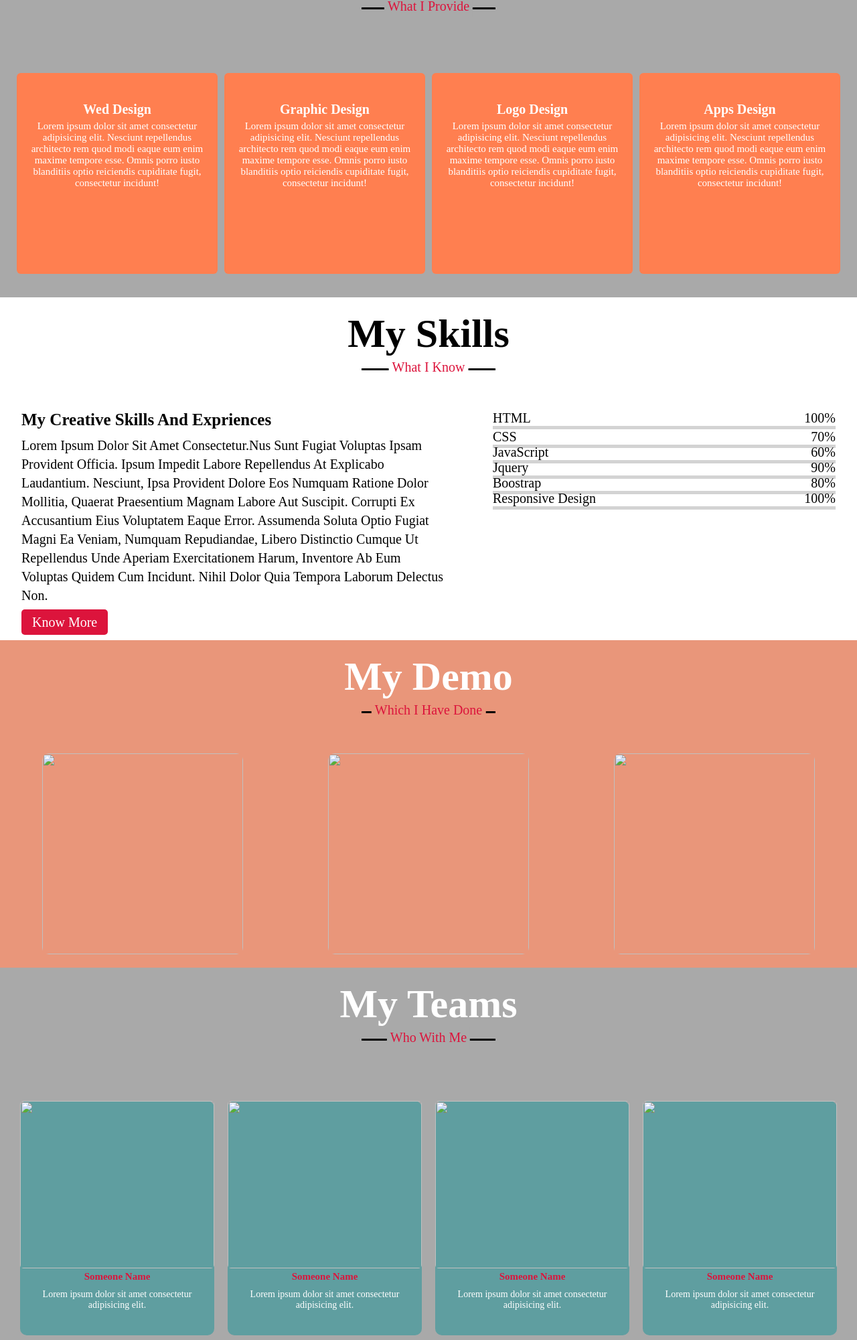
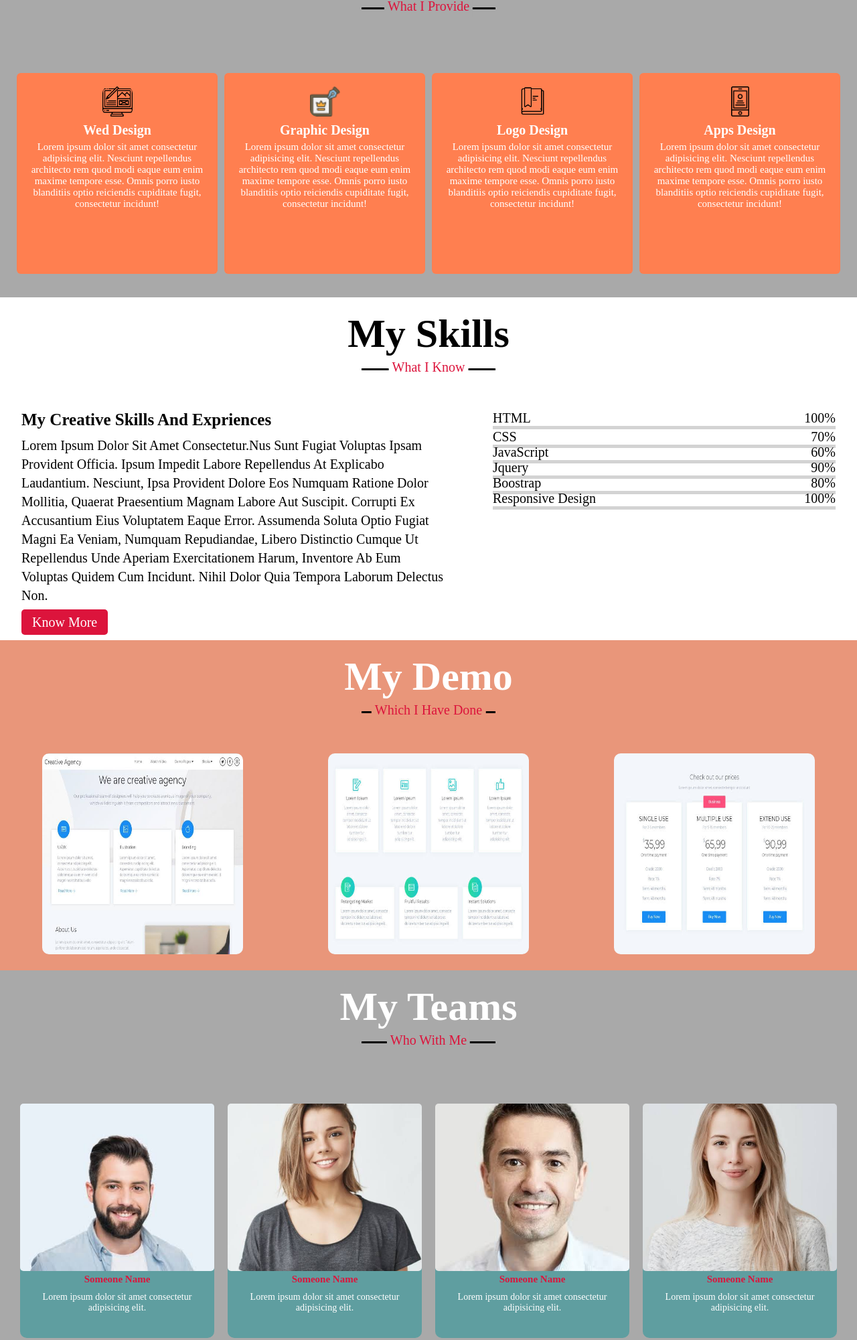
Before and after one commit to FreelancerHabib22/Freelancerhabib, a plain HTML site: page index.html in a window 1280 px wide. Shown: the part 1434-3435 px from the top of the page at 67% size. Drawn offline with nearby package versions, Linux system fonts and the light colour scheme.

Commit message:
Update index.html

```diff
--- a/index.html
+++ b/index.html
@@ -26,7 +26,7 @@
         <li><a href="#Contact">contact</a></li>
     </ul>
     <label id="icon">
-        <img style="width: 45px;height: auto;" src="image/icons8-menu-48.png" alt="">
+        <img style="width: 45px;height: auto;" src="icons8-menu-48.png" alt="">
     </label>
 </nav>
 
@@ -60,7 +60,7 @@
     <div class="container_content">
 
         <div class="about_left">
-            <img src="image/1622089004214_plus.jpg" alt="">
+            <img src="1622089004214_plus.jpg" alt="">
          </div>
 
          <div class="about_right">
@@ -87,24 +87,24 @@
     <div class="service_container">
 
         <div class="card">
-            <img style="width: 45px;height: auto;" src="image/icons8-web-design-64.png" alt="">
+            <img style="width: 45px;height: auto;" src="icons8-web-design-64.png" alt="">
             <h3>wed design</h3>
             <p>Lorem ipsum dolor sit amet consectetur adipisicing elit. Nesciunt repellendus architecto rem quod modi eaque eum enim maxime tempore esse. Omnis porro iusto blanditiis optio reiciendis cupiditate fugit, consectetur incidunt!</p>
         </div>
 
         <div class="card">
-            <img style="width: 45px;height: auto;" src="image/icons8-logo-design-32.png" alt="">
+            <img style="width: 45px;height: auto;" src="icons8-logo-design-32.png" alt="">
             <h3>graphic design</h3>
             <p>Lorem ipsum dolor sit amet consectetur adipisicing elit. Nesciunt repellendus architecto rem quod modi eaque eum enim maxime tempore esse. Omnis porro iusto blanditiis optio reiciendis cupiditate fugit, consectetur incidunt!</p>
         </div>
 
         <div class="card">
-            <img style="width: 45px;height: auto;" src="image/icons8-bookmark-64.png" alt="">
+            <img style="width: 45px;height: auto;" src="icons8-bookmark-64.png" alt="">
             <h3>logo design</h3>
             <p>Lorem ipsum dolor sit amet consectetur adipisicing elit. Nesciunt repellendus architecto rem quod modi eaque eum enim maxime tempore esse. Omnis porro iusto blanditiis optio reiciendis cupiditate fugit, consectetur incidunt!</p>
         </div>
         <div class="card">
-            <img style="width: 45px;height: auto;" src="image/icons8-chat-50.png" alt="">
+            <img style="width: 45px;height: auto;" src="icons8-chat-50.png" alt="">
             <h3>apps design</h3>
             <p>Lorem ipsum dolor sit amet consectetur adipisicing elit. Nesciunt repellendus architecto rem quod modi eaque eum enim maxime tempore esse. Omnis porro iusto blanditiis optio reiciendis cupiditate fugit, consectetur incidunt!</p>
         </div>
@@ -199,35 +199,35 @@
 
 
     <a href="#example">
-        <img src="image/images (7).jpeg" alt="">
+        <img src="images (7).jpeg" alt="">
     </a>
 
     <div class="lightbox" id="example">
         <a href="#my-demo" class="close">Close</a>
         <div class="lightbox-content">
-            <img src="image/images (7).jpeg" alt="">
+            <img src="images (7).jpeg" alt="">
         </div>
     </div>
 
     <a href="#habib">
-        <img src="image/images (8).jpeg" alt="">
+        <img src="images (8).jpeg" alt="">
     </a>
 
     <div class="lightbox" id="habib">
         <a href="#my-demo" class="close">Close</a>
         <div class="lightbox-content">
-            <img src="image/images (8).jpeg" alt="">
+            <img src="images (8).jpeg" alt="">
         </div>
     </div>
 
     <a href="#habib1">
-        <img src="image/images (9).jpeg" alt="">
+        <img src="images (9).jpeg" alt="">
     </a>
 
     <div class="lightbox" id="habib1">
         <a href="#my-demo" class="close">Close</a>
         <div class="lightbox-content">
-            <img src="image/images (9).jpeg" alt="">
+            <img src="images (9).jpeg" alt="">
         </div>
     </div>
 
@@ -250,22 +250,22 @@
         <div class="card_container">
 
             <div class="box">
-                <img style="width: 100%; height:250px;" src="image/images (16).jpeg" alt="">
+                <img style="width: 100%; height:250px;" src="images (16).jpeg" alt="">
                 <h3>someone name</h3>
                 <p>Lorem ipsum dolor sit amet consectetur adipisicing elit.</p>
             </div>
             <div class="box">
-                <img style="width: 100%; height:250px;" src="image/images (19).jpeg" alt="">
+                <img style="width: 100%; height:250px;" src="images (19).jpeg" alt="">
                 <h3>someone name</h3>
                 <p>Lorem ipsum dolor sit amet consectetur adipisicing elit.</p>
             </div>
             <div class="box">
-                <img style="width: 100%; height:250px;" src="image/images (17).jpeg" alt="">
+                <img style="width: 100%; height:250px;" src="images (17).jpeg" alt="">
                 <h3>someone name</h3>
                 <p>Lorem ipsum dolor sit amet consectetur adipisicing elit.</p>
             </div>
             <div class="box">
-                <img style="width: 100%; height:250px;" src="image/images (20).jpeg" alt="">
+                <img style="width: 100%; height:250px;" src="images (20).jpeg" alt="">
                 <h3>someone name</h3>
                 <p>Lorem ipsum dolor sit amet consectetur adipisicing elit.</p>
             </div>
```
